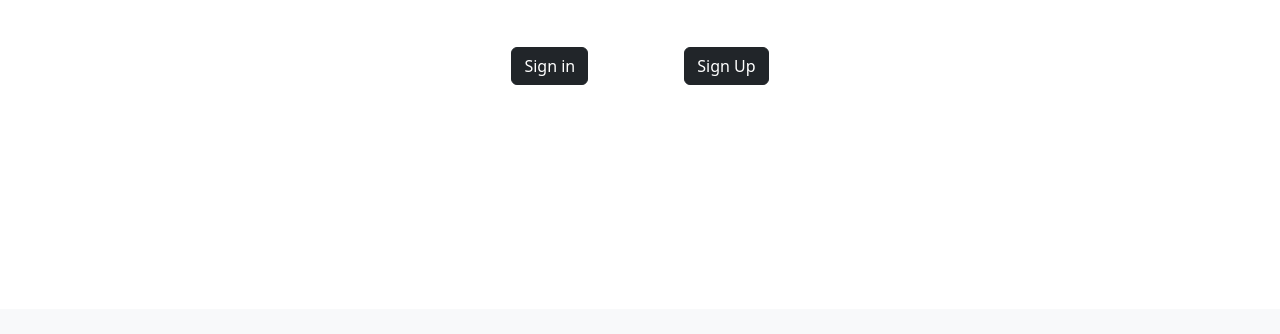
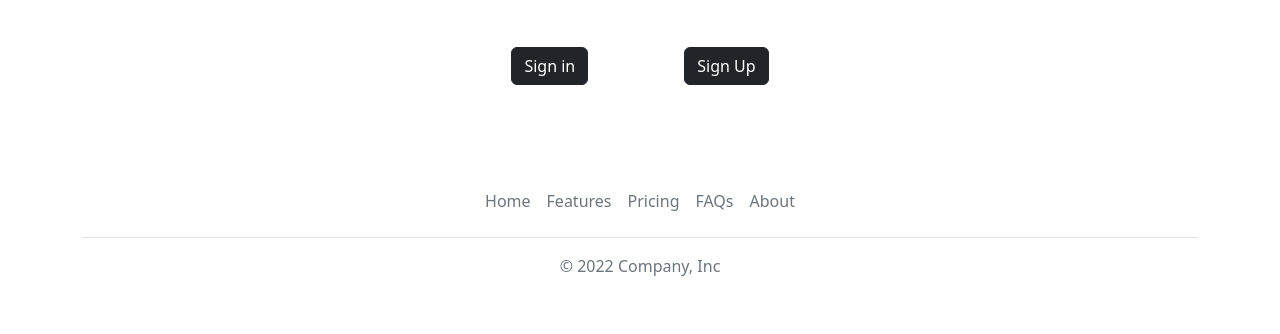
Before and after one commit to mubarakmayyeri/brocamp-student-workspace, a Django app: page / in a window 1280 px wide. Shown: the part 491-825 px from the top of the page. Before the commit the page ends 576 px from the top, so only its background shows below. Run offline with Django 4.2, Linux system fonts and the light colour scheme.

Commit message:
footer added

```diff
--- a/accounts/templates/theme.html
+++ b/accounts/templates/theme.html
@@ -57,6 +57,19 @@
 
     {% endblock content %}
 
+    <div class="container">
+      <footer class="py-3 my-4 mt-5 pt-5">
+        <ul class="nav justify-content-center border-bottom pb-3 mb-3">
+          <li class="nav-item"><a href="#" class="nav-link px-2 text-muted">Home</a></li>
+          <li class="nav-item"><a href="#" class="nav-link px-2 text-muted">Features</a></li>
+          <li class="nav-item"><a href="#" class="nav-link px-2 text-muted">Pricing</a></li>
+          <li class="nav-item"><a href="#" class="nav-link px-2 text-muted">FAQs</a></li>
+          <li class="nav-item"><a href="#" class="nav-link px-2 text-muted">About</a></li>
+        </ul>
+        <p class="text-center text-muted">&copy; 2022 Company, Inc</p>
+      </footer>
+    </div>
+
     <script src="https://cdn.jsdelivr.net/npm/bootstrap@5.2.2/dist/js/bootstrap.bundle.min.js" integrity="sha384-OERcA2EqjJCMA+/3y+gxIOqMEjwtxJY7qPCqsdltbNJuaOe923+mo//f6V8Qbsw3" crossorigin="anonymous"></script>
   </body>
 </html>
```
Also changed, not shown: db.sqlite3.
